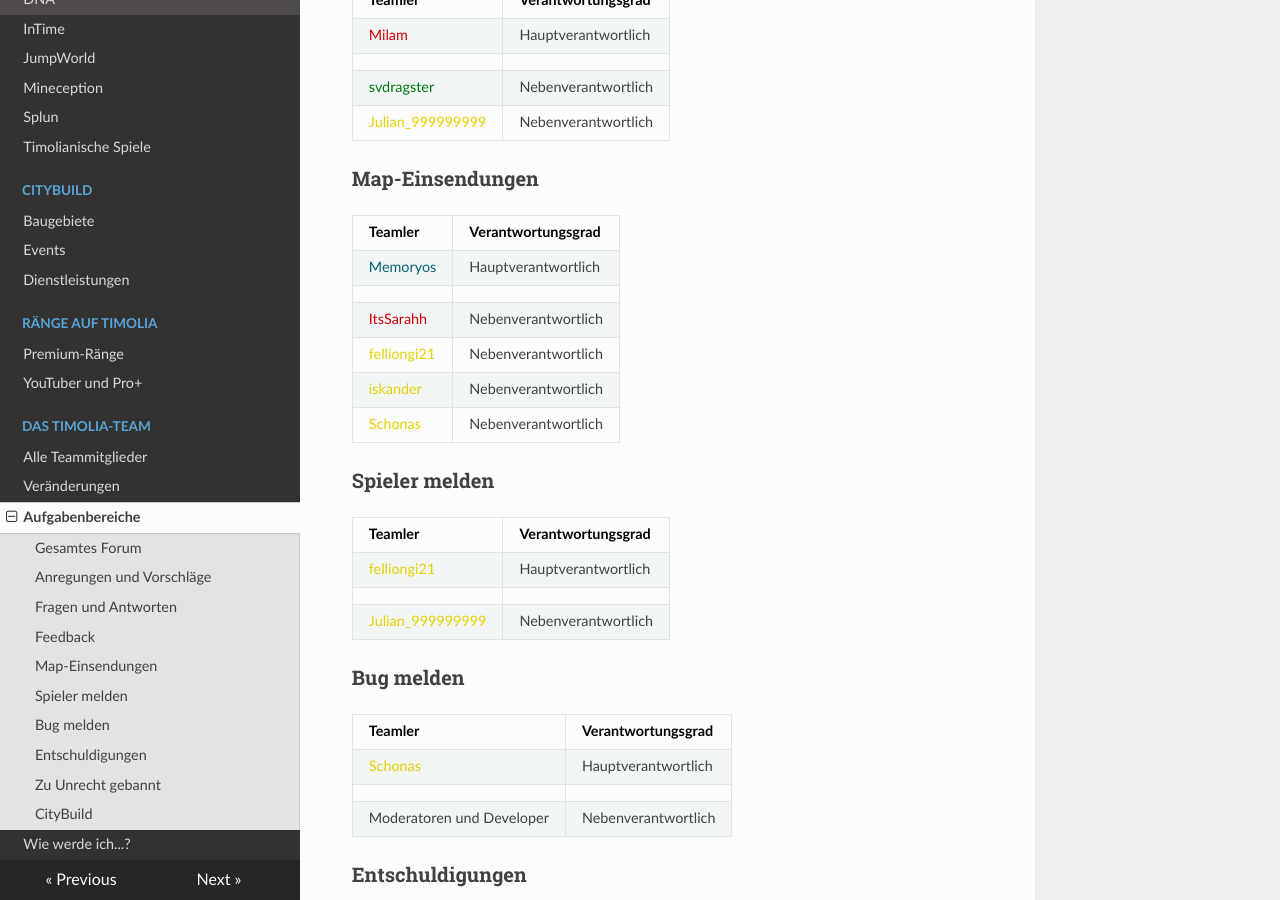
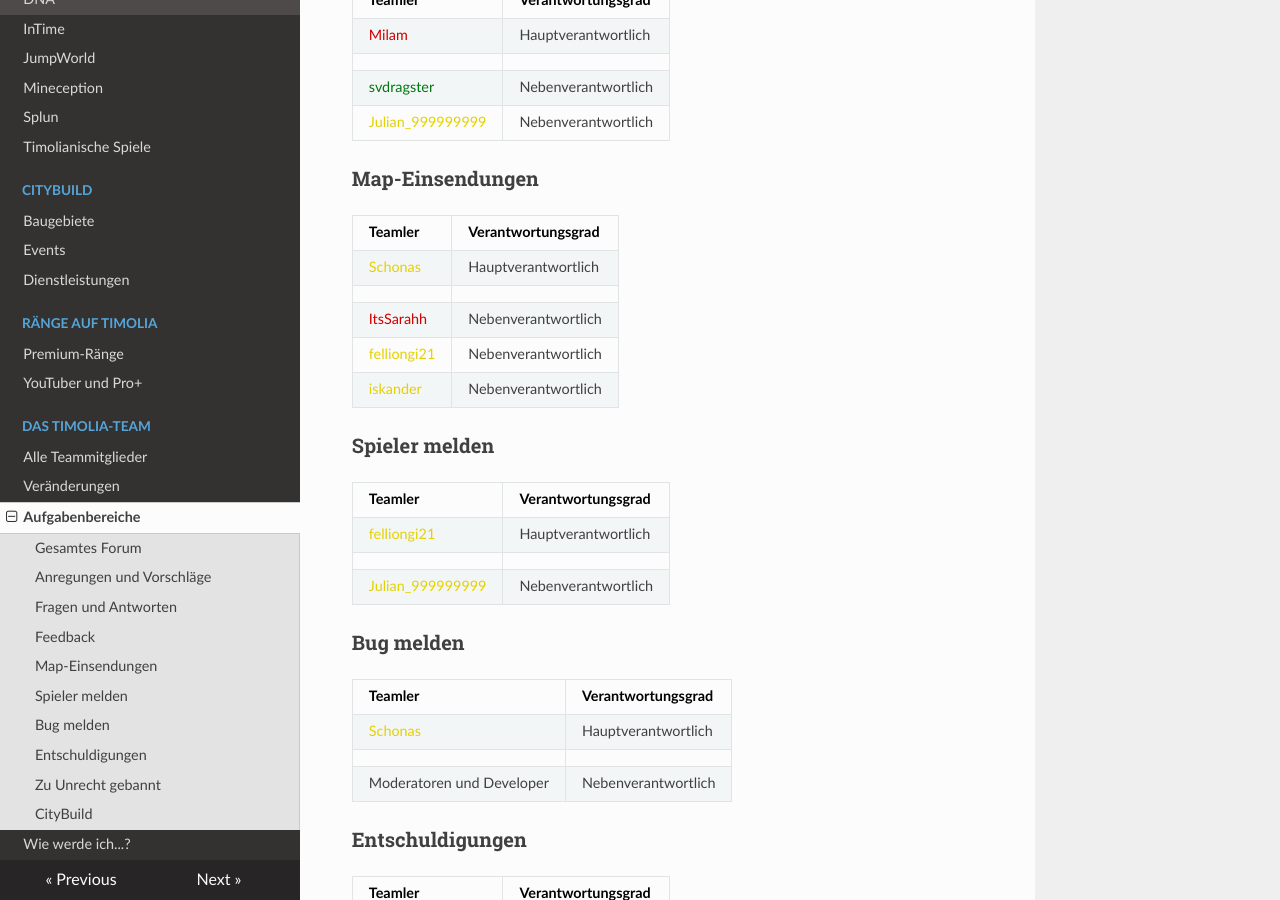
Before and after one commit to TimoliaDE/HowTo, an MkDocs documentation site: the page built from docs/team/responsibilities.md, in a window 1280 px wide and 900 px high, scrolled down 1078 px. Built offline with MkDocs 1.6.1, drawn with Linux system fonts in a browser that asks for light colours; nearby versions of some CDN libraries; old or Windows-style settings are respelled for this version of MkDocs; some of the changed text lies outside the part shown.

Commit message:
Update responsibilities.md

```diff
--- a/docs/team/responsibilities.md
+++ b/docs/team/responsibilities.md
@@ -42,12 +42,11 @@ Die Verantwortlichen für das gesamte Forum kümmern sich sowohl um den Aufbau d
 ###<strong>Map-Einsendungen</strong>
 | Teamler | Verantwortungsgrad |
 | ------ | ------ |
-|<span style="color:#00646F">Memoryos</span> | Hauptverantwortlich |
+|<span style="color:#E4D100">Schonas</span> | Hauptverantwortlich |
 | | |
 |<span style="color:#CF0101">ItsSarahh</span> | Nebenverantwortlich |
 |<span style="color:#E4D100">felliongi21</span> | Nebenverantwortlich |
 |<span style="color:#E4D100">iskander</span> | Nebenverantwortlich |
-|<span style="color:#E4D100">Schonas</span> | Nebenverantwortlich |
 
 ###<strong>Spieler melden</strong>
 | Teamler | Verantwortungsgrad |
@@ -147,7 +146,6 @@ Für einen ständigen Support und Content auf Twitter und anderen sozialen Medie
 |<span style="color:#CF0101">ItsSarahh</span> | Twitter NV|
 |<span style="color:#CF0101">Kenaai</span> | YouTube HV |
 |<span style="color:#007812">tr7zw</span> | Twitter NV |
-|<span style="color:#E4D100">felliongi21</span> | Twitter NV |
 |<span style="color:#E4D100">Juliaan</span> | Twitter NV |
 |<span style="color:#00646F">JukPlays</span> | Bauteam-Twitter HV |
 |<span style="color:#00646F">GameZter</span> | Bauteam-Twitter NV |
```
